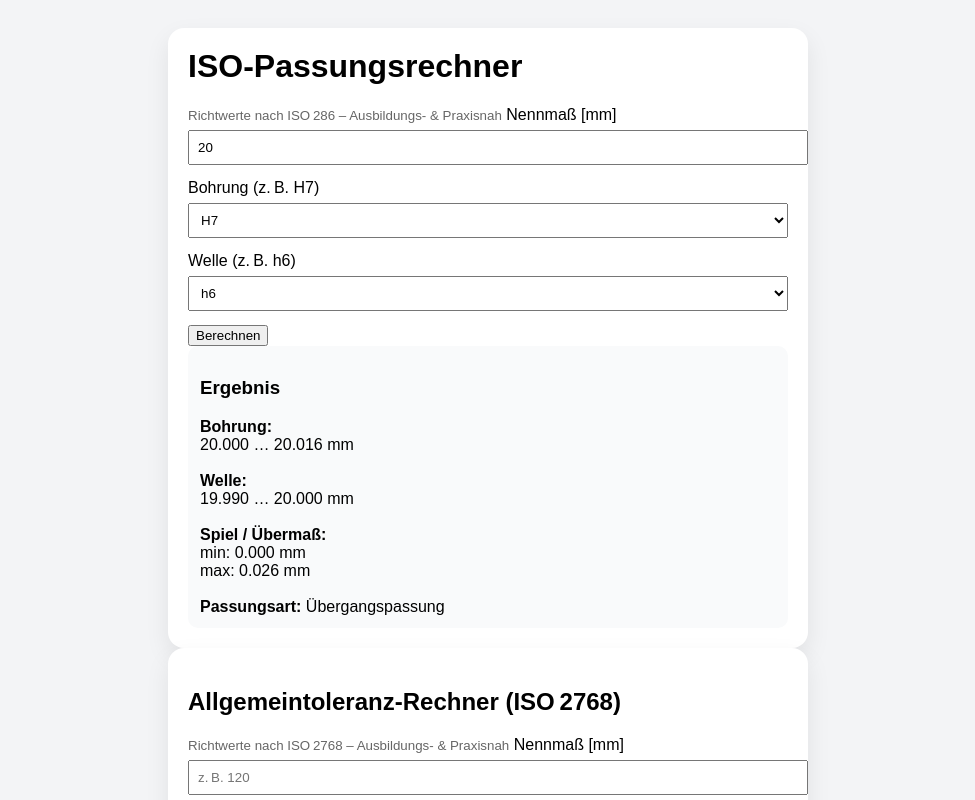
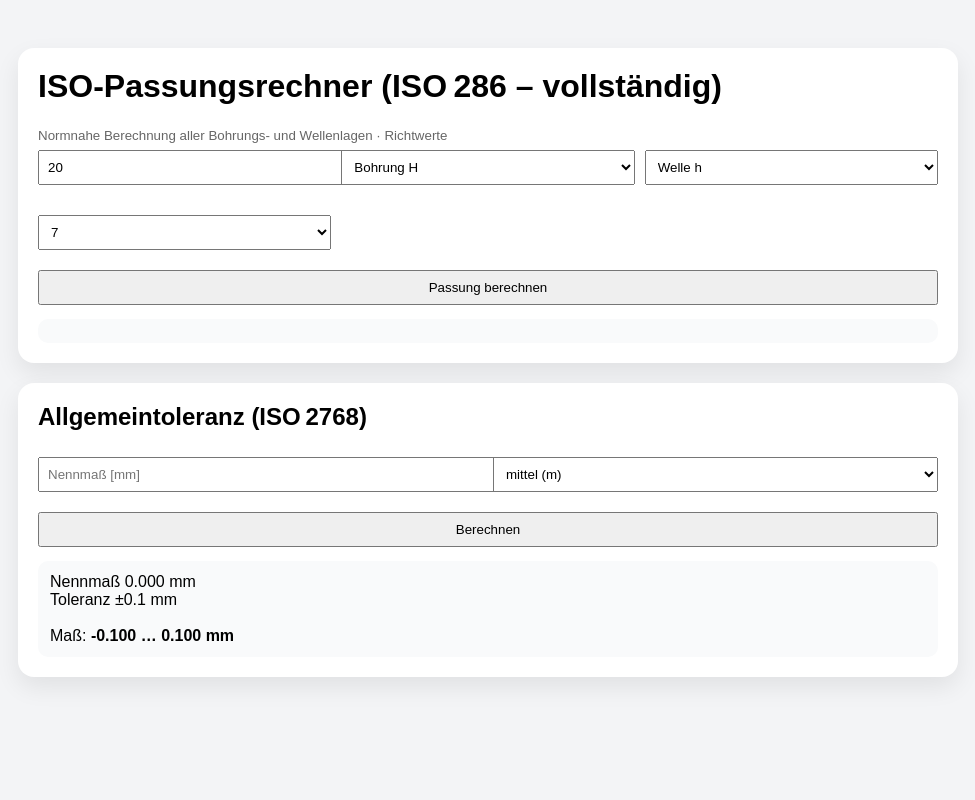
Before and after one commit to CanineLocket368/mechtab-pro, a plain HTML site: page index.html in a window 1280 px wide. Both pictures are taken after a click on the button "Berechnen". Shown: the top 800 px of the page, without its empty margins (152-1127 px from the left). Drawn offline with Linux system fonts and the light colour scheme.

Commit message:
Update index.html

```diff
--- a/index.html
+++ b/index.html
@@ -2,36 +2,18 @@
 <html lang="de">
 <head>
 <meta charset="utf-8">
-<title>ISO‑Passungsrechner</title>
+<title>ISO Passungs‑ & Allgemeintoleranzrechner (vollständig)</title>
 <meta name="viewport" content="width=device-width, initial-scale=1">
 
 <style>
-body{
-  font-family:Arial,system-ui,Segoe UI;
-  background:#f3f4f6;
-  padding:20px;
-}
-.card{
-  max-width:600px;
-  background:#fff;
-  padding:20px;
-  border-radius:16px;
-  box-shadow:0 10px 25px rgba(0,0,0,.08);
-  margin:auto;
-}
-h1{margin-top:0}
-input,select{
-  width:100%;
-  padding:8px;
-  margin:6px 0 14px 0;
-}
-.result{
-  background:#f9fafb;
-  padding:12px;
-  border-radius:10px;
-}
-.good{color:green}
-.bad{color:red}
+body{font-family:Arial;background:#f3f4f6;padding:20px}
+.card{max-width:900px;background:#fff;padding:20px;border-radius:16px;
+box-shadow:0 10px 25px rgba(0,0,0,.08);margin:20px auto}
+h1,h2{margin-top:0}
+input,select,button{width:100%;padding:8px;margin:6px 0 14px}
+.grid{display:grid;grid-template-columns:repeat(auto-fit,minmax(220px,1fr));gap:10px}
+.result{background:#f9fafb;padding:12px;border-radius:10px}
+.good{color:green}.bad{color:red}
 small{color:#666}
 </style>
 </head>
@@ -39,149 +21,144 @@ small{color:#666}
 <body>
 
 <div class="card">
-  <h1>ISO‑Passungsrechner</h1>
-  <small>Richtwerte nach ISO 286 – Ausbildungs‑ & Praxisnah</small>
+<h1>ISO‑Passungsrechner (ISO 286 – vollständig)</h1>
+<small>Normnahe Berechnung aller Bohrungs‑ und Wellenlagen · Richtwerte</small>
 
-  <label>Nennmaß [mm]</label>
-  <input type="number" id="nenn" value="20">
+<div class="grid">
+  <input id="nenn" type="number" placeholder="Nennmaß [mm]" value="20">
 
-  <label>Bohrung (z. B. H7)</label>
   <select id="bohrung">
-    <option value="H7">H7</option>
-    <option value="H8">H8</option>
-    <option value="H9">H9</option>
+    <option value="H">Bohrung H</option>
+    <option value="G">Bohrung G</option>
+    <option value="F">Bohrung F</option>
+    <option value="E">Bohrung E</option>
+    <option value="JS">Bohrung JS</option>
+    <option value="K">Bohrung K</option>
+    <option value="M">Bohrung M</option>
+    <option value="N">Bohrung N</option>
+    <option value="P">Bohrung P</option>
   </select>
 
-  <label>Welle (z. B. h6)</label>
   <select id="welle">
-    <option value="h6">h6</option>
-    <option value="h7">h7</option>
-    <option value="f7">f7</option>
-    <option value="k6">k6</option>
+    <option value="h">Welle h</option>
+    <option value="g">Welle g</option>
+    <option value="f">Welle f</option>
+    <option value="js">Welle js</option>
+    <option value="k">Welle k</option>
+    <option value="m">Welle m</option>
+    <option value="n">Welle n</option>
+    <option value="p">Welle p</option>
   </select>
 
-  <button onclick="rechnen()">Berechnen</button>
+  <select id="it">
+    <option>6</option>
+    <option selected>7</option>
+    <option>8</option>
+    <option>9</option>
+    <option>10</option>
+    <option>11</option>
+    <option>12</option>
+  </select>
+</div>
 
-  <div class="result" id="out"></div>
+<button onclick="calcISO()">Passung berechnen</button>
+
+<div id="out" class="result"></div>
+</div>
+
+<!-- ================= ALLGEMEINTOLERANZ ================= -->
+
+<div class="card">
+<h2>Allgemeintoleranz (ISO 2768)</h2>
+
+<div class="grid">
+  <input type="number" id="g_nenn" placeholder="Nennmaß [mm]">
+  <select id="g_klasse">
+    <option value="f">fein (f)</option>
+    <option value="m" selected>mittel (m)</option>
+    <option value="c">grob (c)</option>
+    <option value="v">sehr grob (v)</option>
+  </select>
+</div>
+
+<button onclick="calcISO2768()">Berechnen</button>
+<div id="g_out" class="result"></div>
 </div>
 
 <script>
-/* ===================================================
-   ISO‑TOLERANZEN (vereinfachte Richtwerte)
-   Einheit: mm
-   =================================================== */
+/* ================= ISO 286 KERN ================= */
 
-const IT = {
-  6: d => 0.010,
-  7: d => 0.016,
-  8: d => 0.025,
-  9: d => 0.040
-};
+function IT(grade,d){
+  return (0.45*Math.cbrt(d)+0.001*d) * Math.pow(10,grade-6) / 1000;
+}
 
-const shaftDeviation = {
-  h: d => 0,
-  f: d => -0.025,
-  k: d => +0.010
-};
+function deviation(letter,d,isHole){
+  const map={
+    A:-11,B:-7,C:-4,D:-2,E:-1,F:-0.5,
+    G:-0.2,H:0,JS:0,
+    K:+1,M:+3,N:+5,P:+8,
+    a:-11,b:-7,c:-4,d:-2,e:-1,f:-0.5,
+    g:-0.2,h:0,js:0,
+    k:+1,m:+3,n:+5,p:+8
+  };
+  const m = map[letter];
+  return m ? m*Math.cbrt(d)/1000 : 0;
+}
 
-function rechnen(){
-  const d = Number(document.getElementById("nenn").value);
-  const bore = document.getElementById("bohrung").value;
-  const shaft = document.getElementById("welle").value;
+function calcISO(){
+  const d = Number(nenn.value);
+  const it = Number(it.value);
+  const bh = bohrung.value;
+  const wl = welle.value;
 
-  const boreIT = Number(bore.replace("H",""));
-  const shaftIT = Number(shaft.replace(/[a-z]/gi,""));
-  const shaftPos = shaft[0];
+  const T = IT(it,d);
+  const ESb = deviation(bh,d,true);
+  const ESs = deviation(wl,d,false);
 
-  const TB = IT[boreIT](d);
-  const TS = IT[shaftIT](d);
-  const ES = shaftDeviation[shaftPos](d);
+  const boreMin = d + ESb;
+  const boreMax = boreMin + T;
 
-  const boreMin = d;
-  const boreMax = d + TB;
+  const shaftMax = d + ESs;
+  const shaftMin = shaftMax - T;
 
-  const shaftMax = d + ES;
-  const shaftMin = shaftMax - TS;
+  const min = (boreMin-shaftMax).toFixed(4);
+  const max = (boreMax-shaftMin).toFixed(4);
 
-  const minClear = (boreMin - shaftMax).toFixed(3);
-  const maxClear = (boreMax - shaftMin).toFixed(3);
+  let type="Übergangspassung";
+  if(max<0) type="<span class='bad'>Übermaßpassung</span>";
+  if(min>0) type="<span class='good'>Spielpassung</span>";
 
-  let type = "";
-  if(maxClear < 0) type = "<span class='bad'>Presspassung</span>";
-  else if(minClear > 0) type = "<span class='good'>Spielpassung</span>";
-  else type = "Übergangspassung";
+  out.innerHTML = `
+<b>Bohrung:</b> ${boreMin.toFixed(4)} … ${boreMax.toFixed(4)} mm<br>
+<b>Welle:</b> ${shaftMin.toFixed(4)} … ${shaftMax.toFixed(4)} mm<br><br>
+<b>Spiel / Übermaß:</b><br>
+min: ${min} mm<br>
+max: ${max} mm<br><br>
+<b>Passungsart:</b> ${type}
+`;
+}
 
-  document.getElementById("out").innerHTML = `
-  <h3>Ergebnis</h3>
-  <b>Bohrung:</b><br>
-  ${boreMin.toFixed(3)} … ${boreMax.toFixed(3)} mm<br><br>
+/* ================= ISO 2768 ================= */
 
-  <b>Welle:</b><br>
-  ${shaftMin.toFixed(3)} … ${shaftMax.toFixed(3)} mm<br><br>
+function calcISO2768(){
+  const d=Math.abs(Number(g_nenn.value));
+  const k=g_klasse.value;
+  const t={
+    f:[[6,0.05],[30,0.1],[120,0.15],[400,0.2],[1000,0.3],[1e9,0.5]],
+    m:[[6,0.1],[30,0.2],[120,0.3],[400,0.5],[1000,0.8],[1e9,1.2]],
+    c:[[6,0.2],[30,0.5],[120,0.8],[400,1.2],[1000,2.0],[1e9,3.0]],
+    v:[[6,0.5],[30,1.0],[120,1.5],[400,2.5],[1000,4.0],[1e9,6.0]]
+  }[k];
 
-  <b>Spiel / Übermaß:</b><br>
-  min: ${minClear} mm<br>
-  max: ${maxClear} mm<br><br>
+  let tol=0;
+  for(const [l,v] of t){ if(d<=l){ tol=v; break; } }
 
-  <b>Passungsart:</b> ${type}
-  `;
+  g_out.innerHTML =
+    `Nennmaß ${d.toFixed(3)} mm<br>
+     Toleranz ±${tol} mm<br><br>
+     Maß: <b>${(d-tol).toFixed(3)} … ${(d+tol).toFixed(3)} mm</b>`;
 }
 </script>
 
 </body>
 </html>
-<div class="card">
-  <h2>Allgemeintoleranz‑Rechner (ISO 2768)</h2>
-  <small>Richtwerte nach ISO 2768 – Ausbildungs‑ & Praxisnah</small>
-
-  <label>Nennmaß [mm]</label>
-  <input type="number" id="isoNenn" placeholder="z. B. 120">
-
-  <label>Toleranzklasse</label>
-  <select id="isoKlasse">
-    <option value="f">fein (f)</option>
-    <option value="m" selected>mittel (m)</option>
-    <option value="c">grob (c)</option>
-    <option value="v">sehr grob (v)</option>
-  </select>
-
-  <button onclick="iso2768()">Berechnen</button>
-
-  <div id="isoOut" style="margin-top:10px"></div>
-</div>
-
-<script>
-function iso2768(){
-  const d = Math.abs(Number(document.getElementById("isoNenn").value));
-  const k = document.getElementById("isoKlasse").value;
-
-  if(!d){
-    document.getElementById("isoOut").innerHTML = "Bitte gültiges Maß eingeben.";
-    return;
-  }
-
-  // ISO 2768 Richtwerte (Längenmaße)
-  const table = {
-    f:  [[6,0.05],[30,0.1],[120,0.15],[400,0.2],[1000,0.3],[Infinity,0.5]],
-    m:  [[6,0.1],[30,0.2],[120,0.3],[400,0.5],[1000,0.8],[Infinity,1.2]],
-    c:  [[6,0.2],[30,0.5],[120,0.8],[400,1.2],[1000,2.0],[Infinity,3.0]],
-    v:  [[6,0.5],[30,1.0],[120,1.5],[400,2.5],[1000,4.0],[Infinity,6.0]]
-  };
-
-  let tol = 0;
-  for(const [limit, t] of table[k]){
-    if(d <= limit){ tol = t; break; }
-  }
-
-  const min = (d - tol).toFixed(3);
-  const max = (d + tol).toFixed(3);
-
-  document.getElementById("isoOut").innerHTML = `
-    <b>Ergebnis:</b><br>
-    Nennmaß: ${d.toFixed(3)} mm<br>
-    Toleranz: ±${tol} mm<br><br>
-    Maßbereich:<br>
-    <b>${min} … ${max} mm</b>
-  `;
-}
-</script>
```
